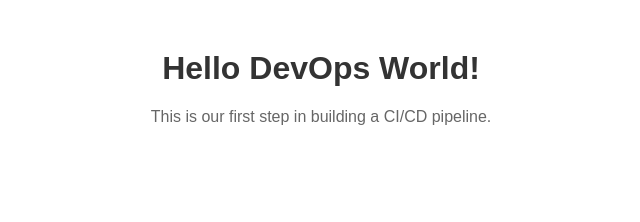
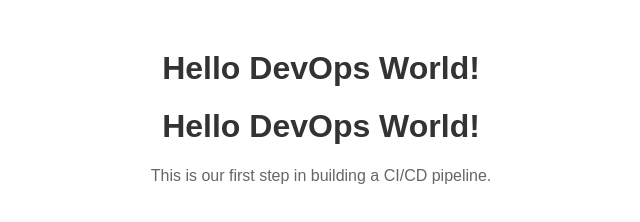
Before and after one commit to VenkyGitRepo/test, a plain HTML site: page index.html in a window 1280 px wide. Shown: the whole page, without its empty margins (319-959 px from the left). Drawn offline with Linux system fonts and the light colour scheme.

Commit message:
Initial commit: Add basic Hello DevOps World HTML page

```diff
--- a/index.html
+++ b/index.html
@@ -10,6 +10,7 @@
 </head>
 <body>
     <h1>Hello DevOps World!</h1>
+    <h1>Hello DevOps World!</h1>
     <p>This is our first step in building a CI/CD pipeline.</p>
 </body>
 </html>
```
